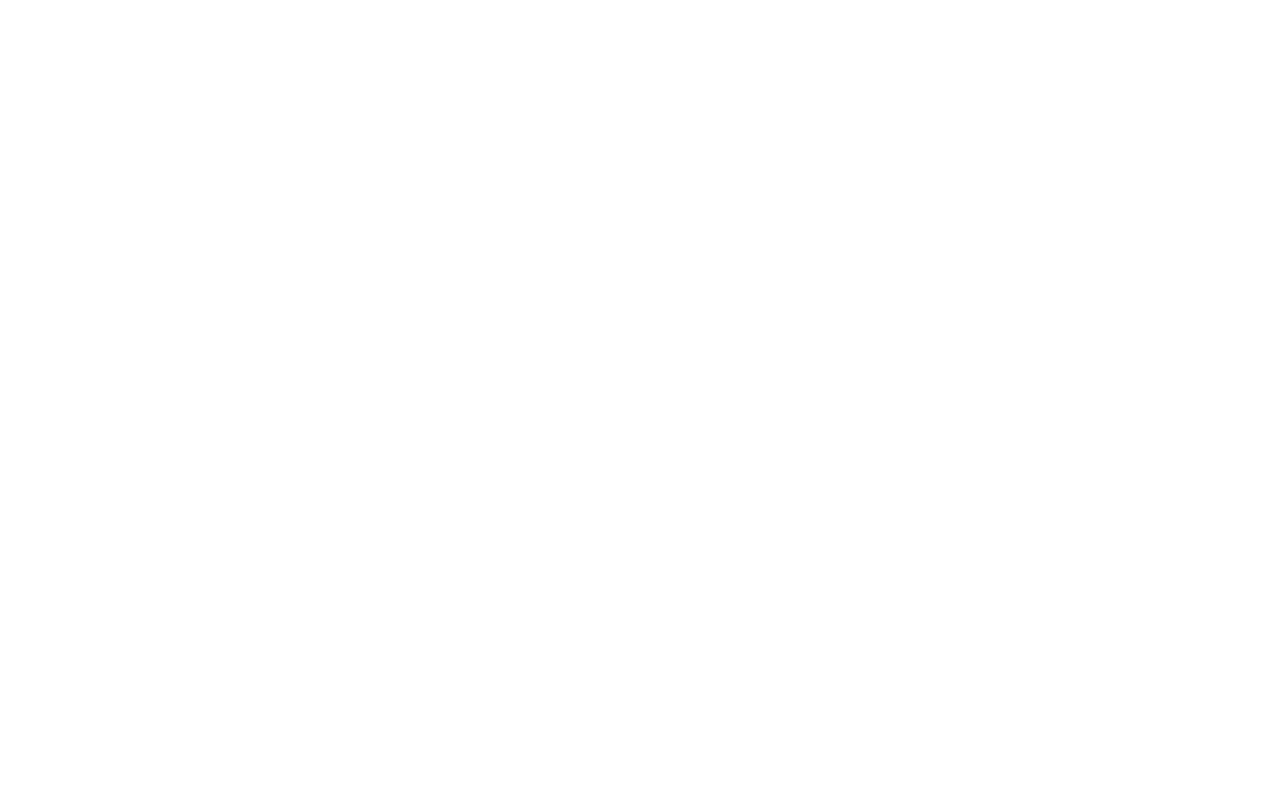
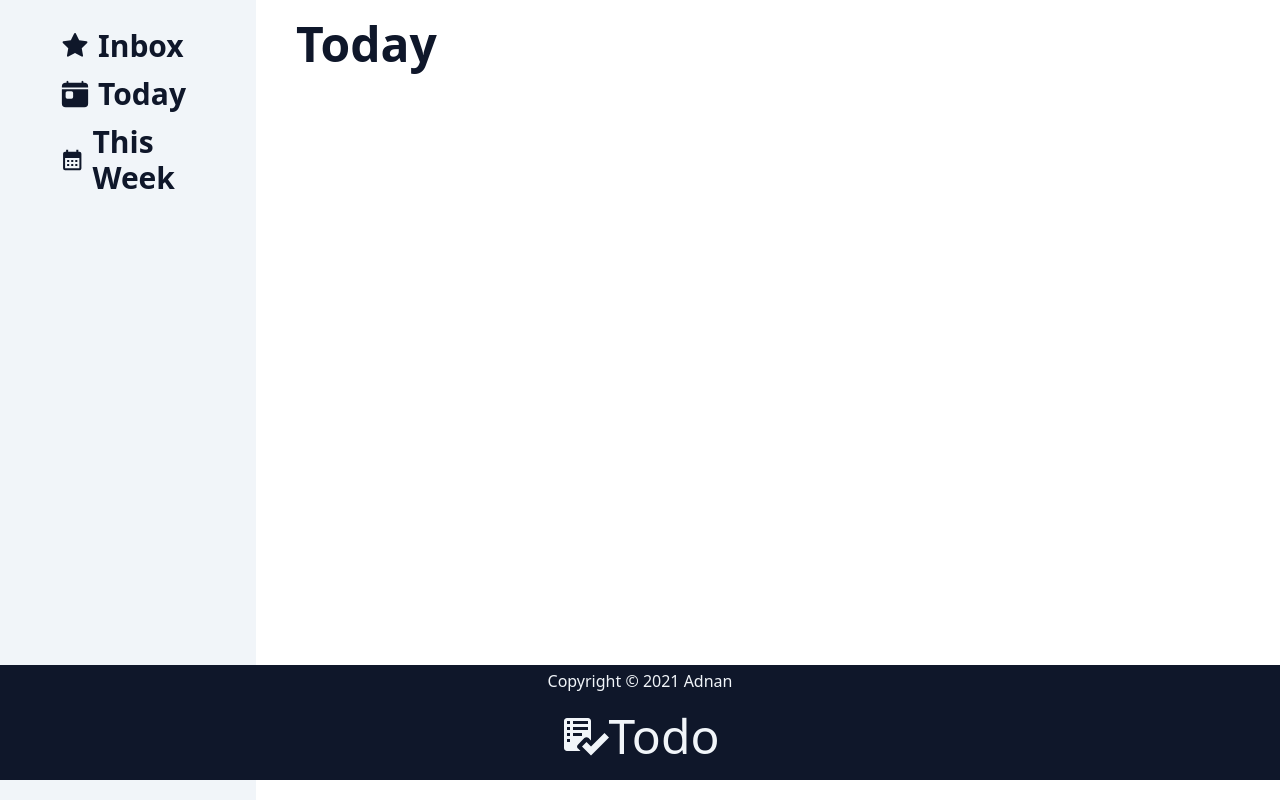
Before and after one commit to adnansyed101/reactTodoist, a React (Vite) app: page / in a window 1280 px wide. Shown: the part 900-1700 px from the top of the page. Before the commit the page ends 800 px from the top, so only its background shows below. Built offline with nearby package versions, Linux system fonts and the light colour scheme.

Commit message:
remove context system.

```diff
--- a/src/App.tsx
+++ b/src/App.tsx
@@ -1,9 +1,17 @@
 import InboxPage from "./components/Pages/InboxPage";
+import TodayPage from "./components/Pages/TodayPage";
+import ThisWeekPage from "./components/Pages/ThisWeekPage";
+import { useState } from "react";
+
+import uniqid from "uniqid";
 
 const App = (): JSX.Element => {
+  const [task, setTask] = useState([{ id: uniqid(), task: "learn react" }]);
   return (
     <div className="App">
       <InboxPage />
+      <TodayPage />
+      <ThisWeekPage />
     </div>
   );
 };
```
